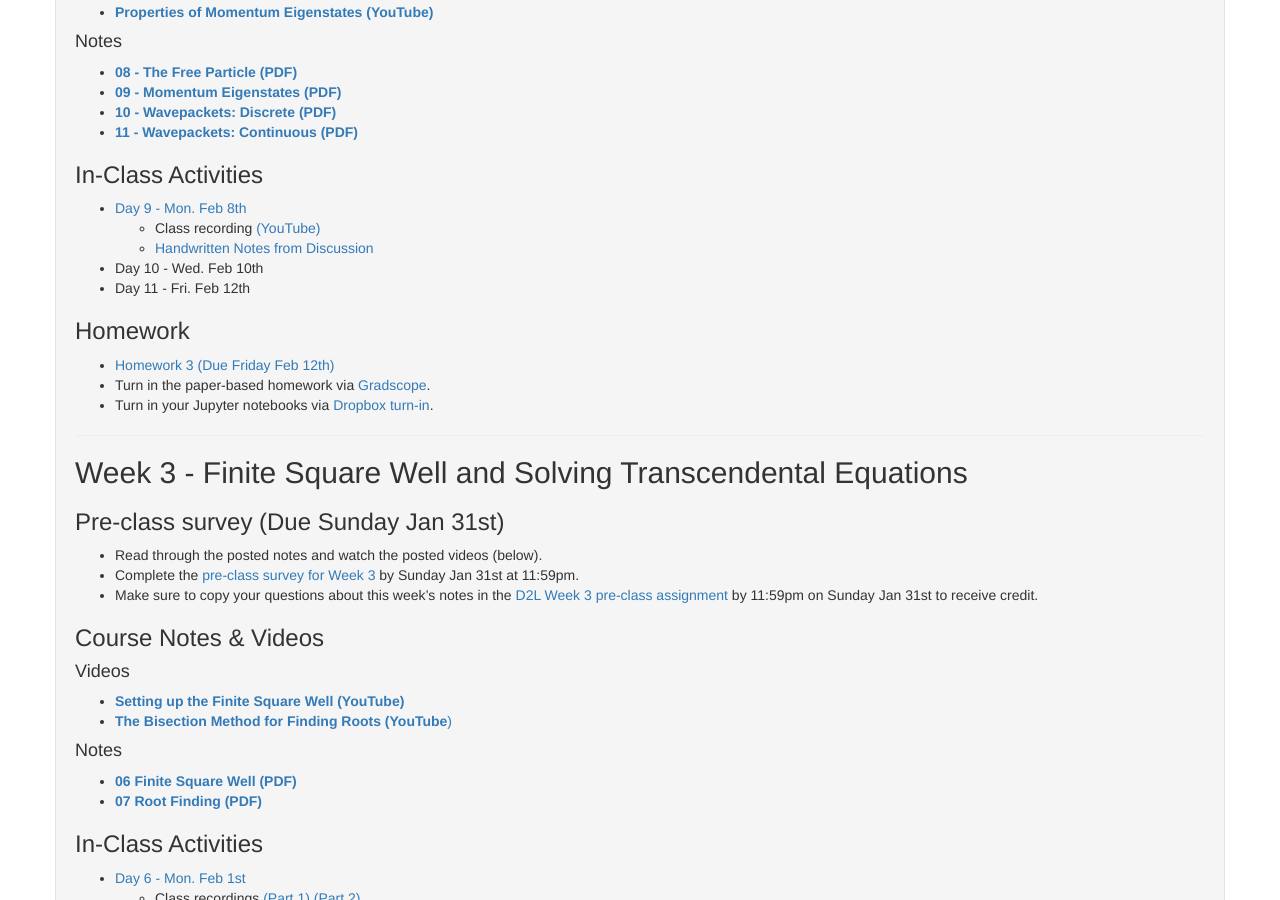
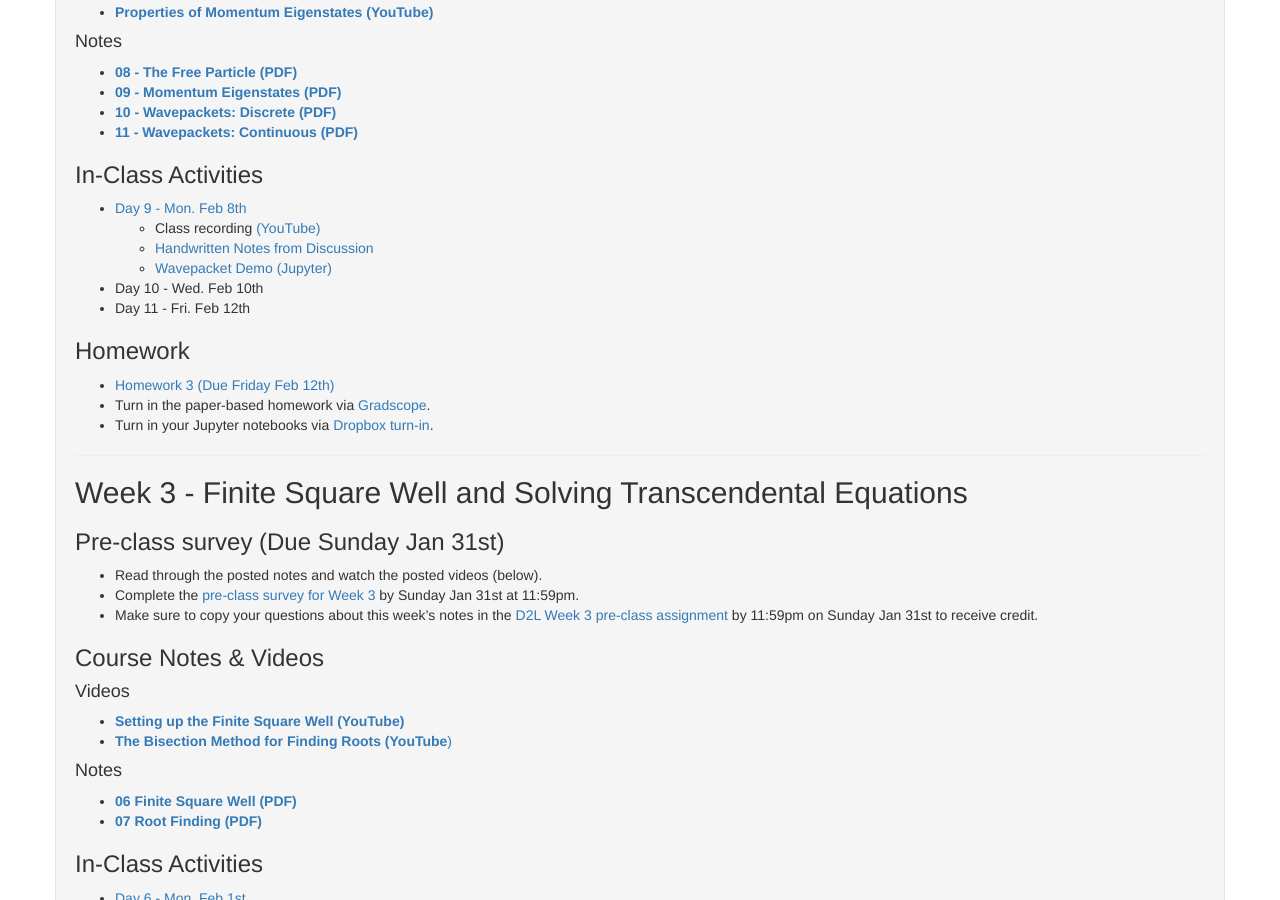
Before and after one commit to dannycab/phy472msu_s2021, a Jekyll site: the page built from notes/index.md, in a window 1280 px wide and 900 px high, scrolled down 445 px. Built offline with Jekyll 4.4.1, drawn with Linux system fonts in a browser that asks for light colours.

Commit message:
added wavepacket demo

```diff
--- a/notes/index.md
+++ b/notes/index.md
@@ -33,6 +33,7 @@ use_math: true
 * [Day 9 - Mon. Feb 8th](./in-class/day9.html)
   * Class recording [(YouTube)](https://www.youtube.com/watch?v=3-XcEDGYEzU)
   * [Handwritten Notes from Discussion](./in-class/Day_9.pdf)
+  * [Wavepacket Demo (Jupyter)](./in-class/Wavepacket_Demo.ipynb)
 * Day 10 - Wed. Feb 10th
 * Day 11 - Fri. Feb 12th
 
```
Also changed, not shown: 1 other file.
